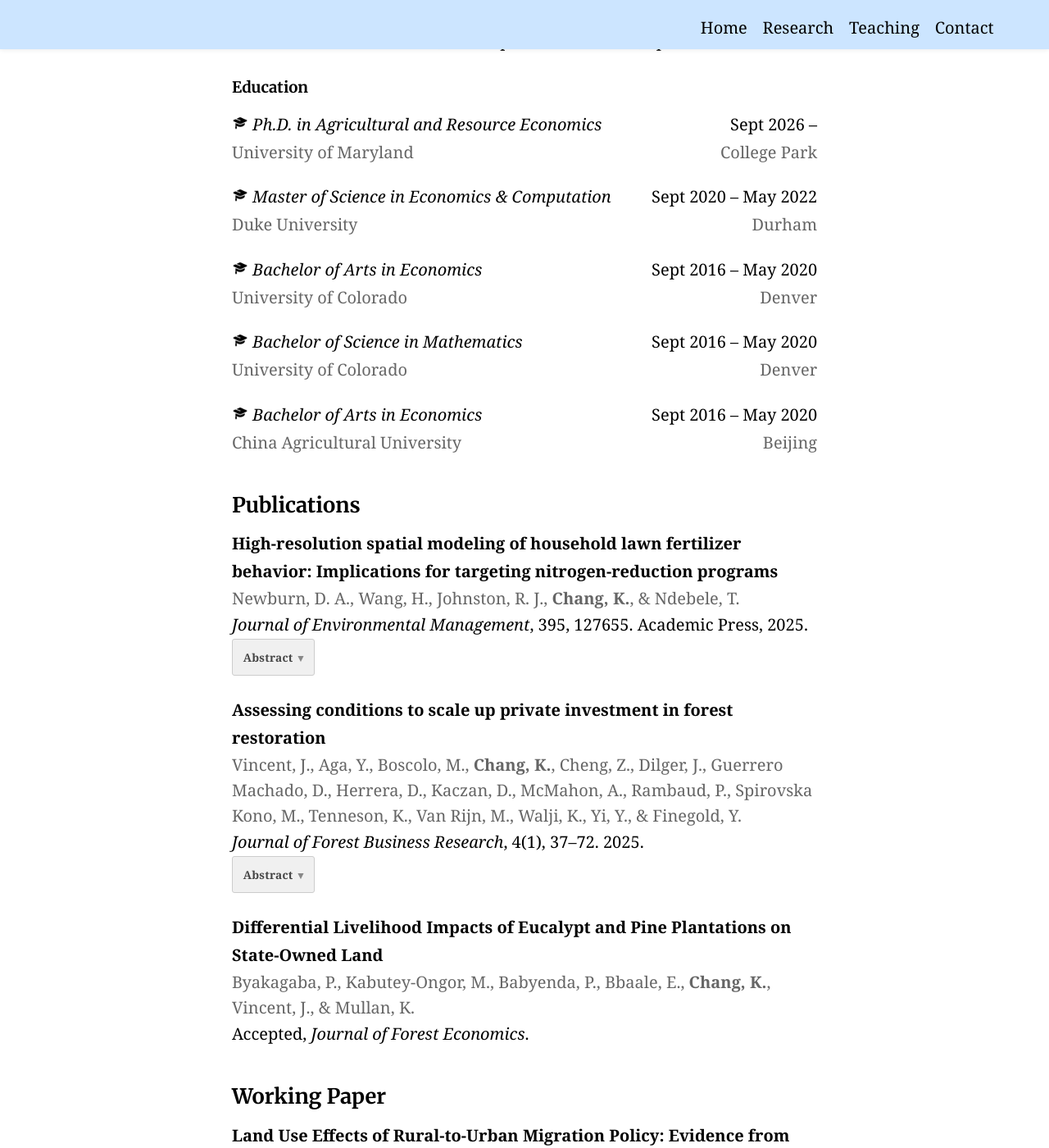
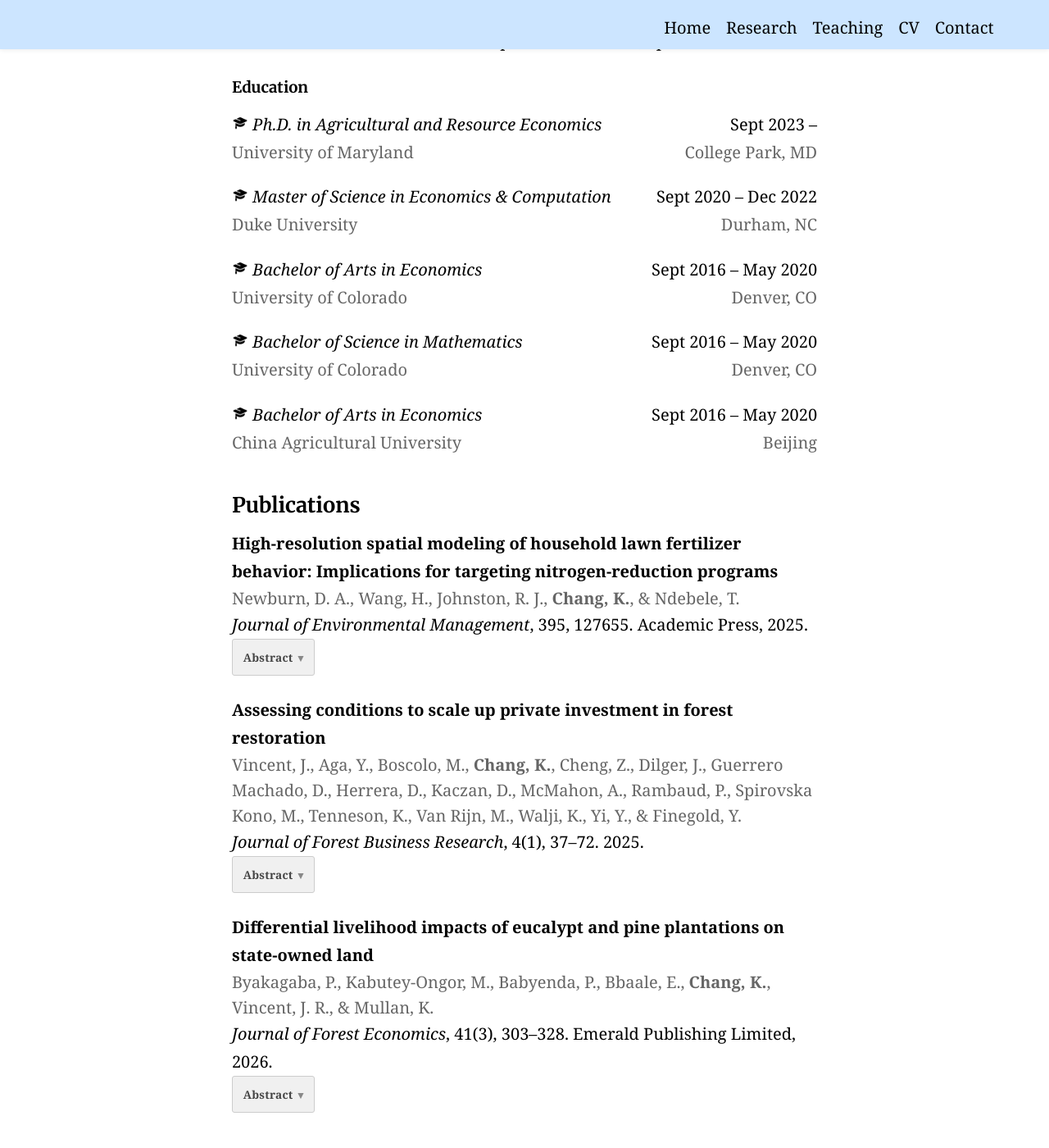
Before and after one commit to KaichaoChang/KaichaoChang.github.io, a Jekyll site: the page built from index.md, in a window 1280 px wide and 1400 px high, scrolled down 875 px. Shown: the whole window at 82% size. Built offline with Jekyll 4.4.1, drawn with Linux system fonts in a browser that asks for light colours; some of the changed text lies outside the part shown.

Commit message:
Fix education dates, add CV link, update JFE publication details
Co-Authored-By: Claude Opus 5.5 <noreply@anthropic.com>

```diff
--- a/_config.yml
+++ b/_config.yml
@@ -125,6 +125,8 @@ navigation_header:
     url: "#projects"
 - title: Teaching
   url: "#teaching"
+- title: CV
+  url: "/assets/Kaichao_Chang_CV.pdf"
 - title: Contact
   url: "#contact"
 
--- a/index.md
+++ b/index.md
@@ -38,21 +38,21 @@ My research interests lie in environmental economics, with a particular focus on
   <div class="education-item">
     <div class="education-degree-row" style="display:flex;justify-content:space-between;align-items:baseline;">
       <span class="education-degree"><img src="/assets/icons8-education-48.png" class="inline-icon" width="20" height="20" alt="Education"> <em>Ph.D. in Agricultural and Resource Economics</em></span>
-      <span class="education-dates">Sept 2026 –</span>
+      <span class="education-dates">Sept 2023 –</span>
     </div>
     <div class="education-info-row" style="display:flex;justify-content:space-between;align-items:baseline;">
       <span class="education-university"><strong>University of Maryland</strong></span>
-      <span class="education-location">College Park</span>
+      <span class="education-location">College Park, MD</span>
     </div>
   </div>
   <div class="education-item">
     <div class="education-degree-row" style="display:flex;justify-content:space-between;align-items:baseline;">
       <span class="education-degree"><img src="/assets/icons8-education-48.png" class="inline-icon" width="20" height="20" alt="Education"> <em>Master of Science in Economics &amp; Computation</em></span>
-      <span class="education-dates">Sept 2020 – May 2022</span>
+      <span class="education-dates">Sept 2020 – Dec 2022</span>
     </div>
     <div class="education-info-row" style="display:flex;justify-content:space-between;align-items:baseline;">
       <span class="education-university"><strong>Duke University</strong></span>
-      <span class="education-location">Durham</span>
+      <span class="education-location">Durham, NC</span>
     </div>
   </div>
   <div class="education-item">
@@ -62,7 +62,7 @@ My research interests lie in environmental economics, with a particular focus on
     </div>
     <div class="education-info-row" style="display:flex;justify-content:space-between;align-items:baseline;">
       <span class="education-university"><strong>University of Colorado</strong></span>
-      <span class="education-location">Denver</span>
+      <span class="education-location">Denver, CO</span>
     </div>
   </div>
   <div class="education-item">
@@ -72,7 +72,7 @@ My research interests lie in environmental economics, with a particular focus on
     </div>
     <div class="education-info-row" style="display:flex;justify-content:space-between;align-items:baseline;">
       <span class="education-university"><strong>University of Colorado</strong></span>
-      <span class="education-location">Denver</span>
+      <span class="education-location">Denver, CO</span>
     </div>
   </div>
   <div class="education-item">
@@ -111,9 +111,13 @@ My research interests lie in environmental economics, with a particular focus on
 </div>
 
 <div class="publication-item">
-  <div class="publication-title">Differential Livelihood Impacts of Eucalypt and Pine Plantations on State-Owned Land</div>
-  <div class="publication-authors">Byakagaba, P., Kabutey-Ongor, M., Babyenda, P., Bbaale, E., <strong>Chang, K.</strong>, Vincent, J., & Mullan, K.</div>
-  <div class="publication-venue">Accepted, <em>Journal of Forest Economics</em>.</div>
+  <a class="publication-title" href="https://www.emerald.com/jfe/article-abstract/41/3/303/1389348/Differential-livelihood-impacts-of-eucalypt-and">Differential livelihood impacts of eucalypt and pine plantations on state-owned land</a>
+  <div class="publication-authors">Byakagaba, P., Kabutey-Ongor, M., Babyenda, P., Bbaale, E., <strong>Chang, K.</strong>, Vincent, J. R., & Mullan, K.</div>
+  <div class="publication-venue"><em>Journal of Forest Economics</em>, 41(3), 303–328. Emerald Publishing Limited, 2026.</div>
+  <details class="abstract-dropdown">
+    <summary>Abstract</summary>
+    <p class="abstract-text">Rigorous evaluations of the socioeconomic impacts of plantation forests on adjacent rural communities are rare. This study investigates whether plantation forests’ impacts on the livelihoods of nearby households depend on the timber species grown and harvested in the plantations. Using a quasi-experimental design and survey data from 811 households near state-owned forest reserves in Uganda, this study compares the impacts of eucalypt plantations (“treated” sites in this analysis) to pine plantations (“untreated” sites) for five household-level outcomes: a multidimensional poverty index, cow ownership, firewood collection, forest clearing and tree planting. This study finds that households near eucalypt plantations own significantly more cows, with weaker evidence that they are more likely to plant trees. The effects of species on multidimensional poverty, firewood collection and forest clearing are all insignificant …</p>
+  </details>
 </div>
 
 ## Working Paper
@@ -180,7 +184,7 @@ My research interests lie in environmental economics, with a particular focus on
 <div class="publication-item">
   <div class="publication-title">Economics 627/407: Soviet & Post-Soviet Economic History</div>
   <div class="publication-authors">Teaching Assistant to Dr. Charles Becker</div>
-  <div class="publication-venue">Duke University, Fall 2021</div>
+  <div class="publication-venue">Duke University, Fall 2021, Fall 2022</div>
 </div>
 
 ## Contact
```
Also changed, not shown: cv.md (+2 -21 lines), 1 other file.
